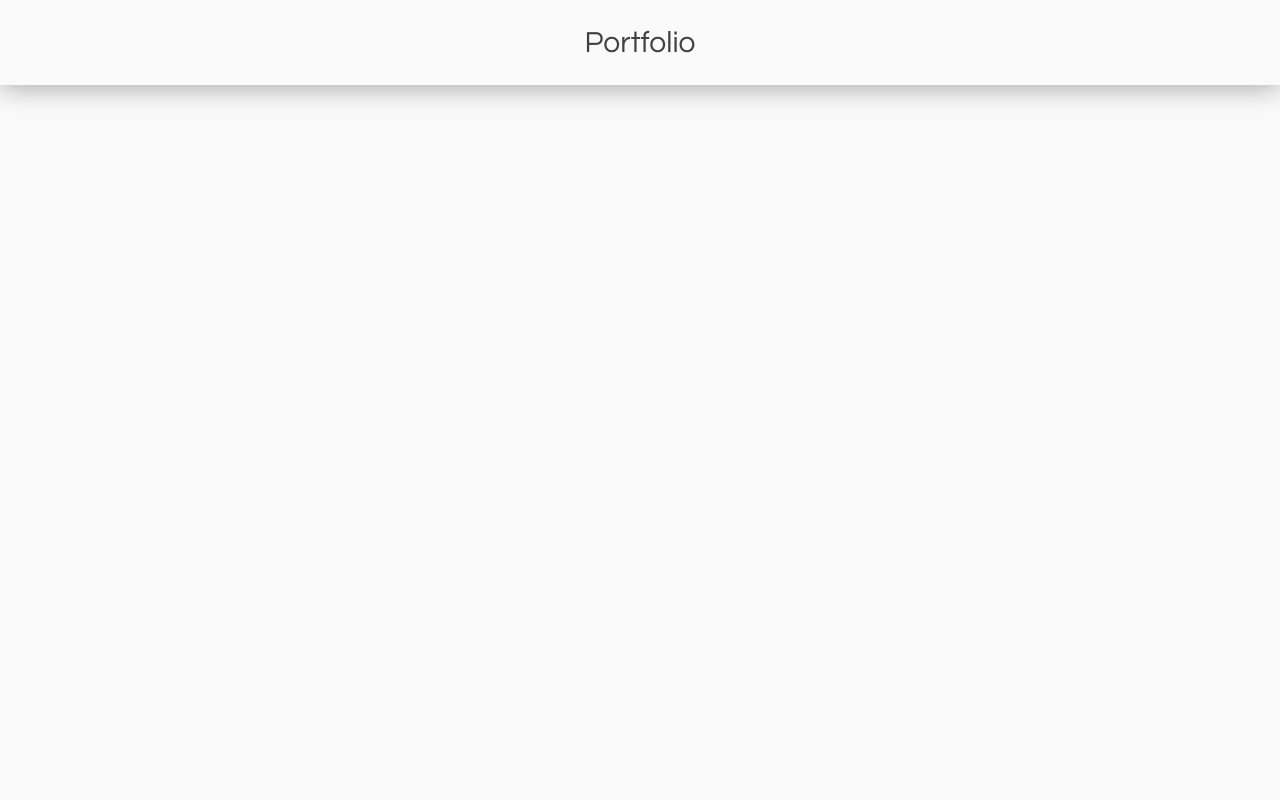
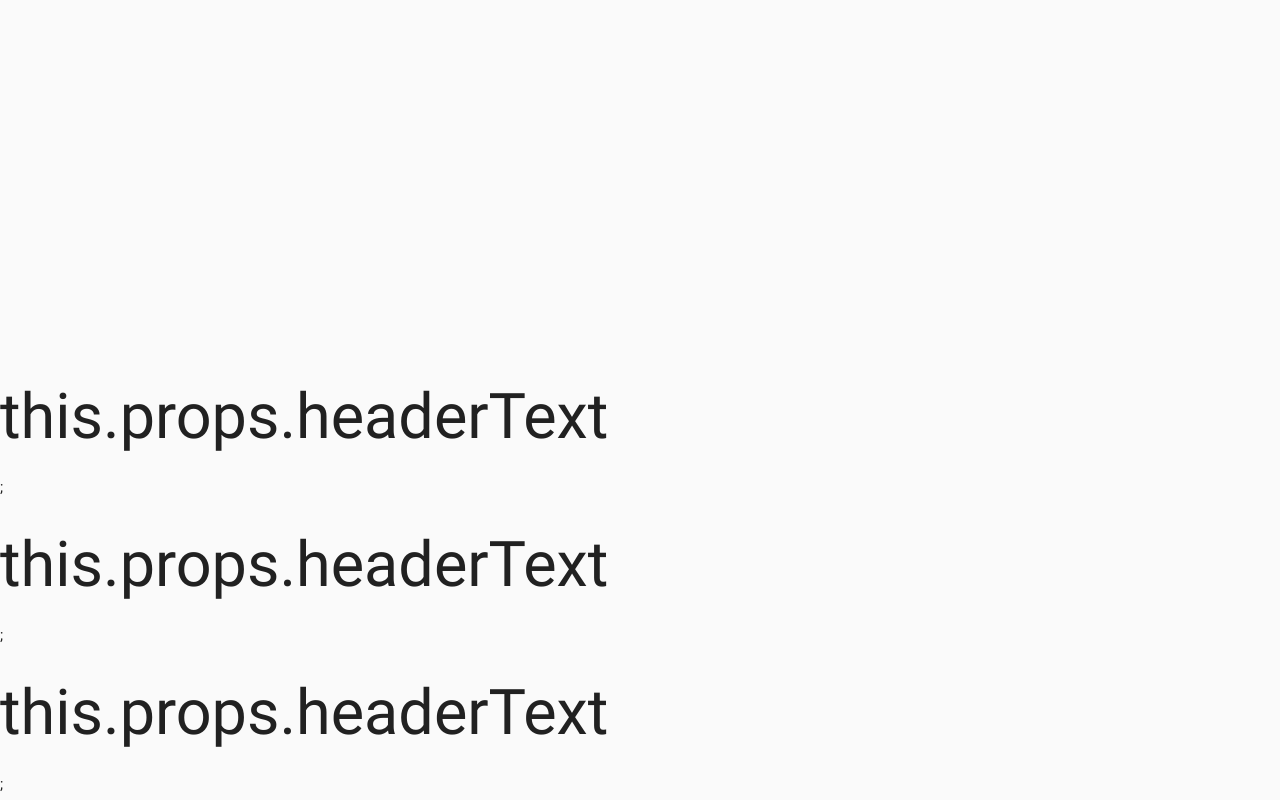
Before and after one commit to demonxdrag/demonxdrag.github.io, a React app: page / in a window 1280 px wide. Built offline with nearby package versions, Linux system fonts and the light colour scheme.

Commit message:
First components

```diff
--- a/index.html
+++ b/index.html
@@ -20,20 +20,24 @@
 </head>
 
 <body>
+  <div id='container'></div>
+  <script src='build/app.bundle.js'></script>
+<!--
+
 
   <div id="menu_holder">
     <div>Portfolio</div>
   </div>
   <div id="home_circle">Adrian<br>Pappalardo</div>
 
-  <!--Import jQuery-->
+  <!--Import jQuery
   <script type="text/javascript" src="js/jquery-3.1.1.min.js"></script>
-  <!--Import materialize.js-->
+  <!--Import materialize.js
   <script type="text/javascript" src="js/materialize.min.js"></script>
-  <!--Import velocity.js-->
+  <!--Import velocity.js
   <script type="text/javascript" src="js/velocity.min.js"></script>
-  <!--Import scripts.js-->
+  <!--Import scripts.js
   <script type="text/javascript" src="js/scripts.js"></script>
-
+-->
 </body>
 </html>
--- /dev/null
+++ b/src/components/Bar.jsx
@@ -0,0 +1,9 @@
+import React from 'react';
+
+class Bar extends React.Component {
+	render() {
+		return <h1>this.props.headerText</h1>
+	}
+}
+
+export default Bar;
--- /dev/null
+++ b/src/components/Pappw.jsx
@@ -0,0 +1,32 @@
+import React from 'react';
+import Bar from './Bar';
+
+class Papp extends React.Component {
+	constructor(props){
+		super(props);
+		this.state = {showWorkWindow: false, circle: true, bar: false};
+	}
+	setStore(store){
+		this.setState(store);
+	}
+	showThing(newState){
+		let state = Object.assign(this.state, newState);
+		this.setState(state);
+	}
+	render() {
+		let asdf;
+		if(this.state.circle){
+			asdf =  <div id='home_circle' onClick={() => this.showThing()}></div>;
+		}
+
+		let a = <div>
+			{asdf}
+			<Bar headerText='Potato1' yes={true}></Bar>;
+			<Bar headerText={1} yes={true}></Bar>;
+			<Bar headerText={3} yes={true}></Bar>;
+		</div>;
+		return a;
+	}
+}
+
+export default Papp;
--- a/src/main.js
+++ b/src/main.js
@@ -1,10 +1,10 @@
 import React from 'react';
 import ReactDOM from 'react-dom';
-import Extension from './components/Extension.jsx';
+import Papp from './components/Pappw.jsx';
 
 function panel(){
 	ReactDOM.render(
-		<Extension/>,
+		<Papp/>,
 		document.getElementById('container')
 	);
 }
```
